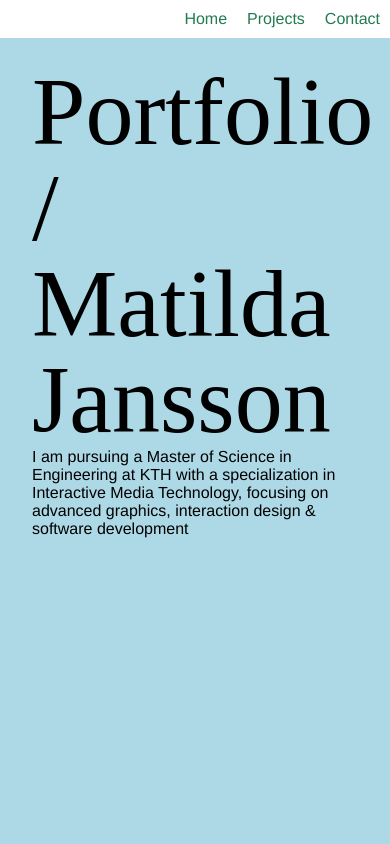
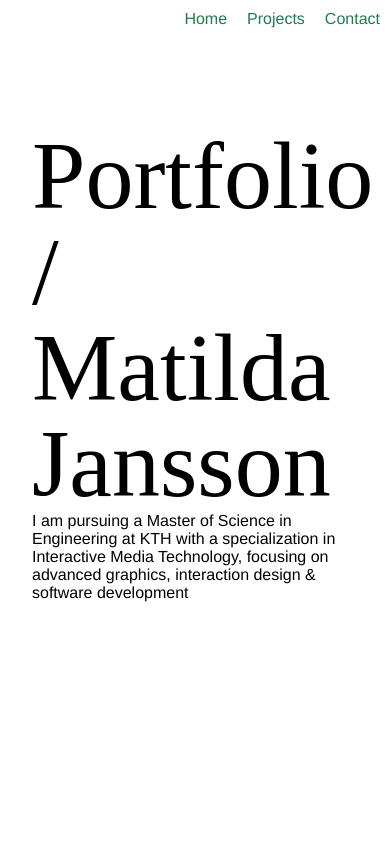
Before and after one commit to janssonm/portfolio, a plain HTML site: page index.html in a window 390 px wide. Shown: the top 844 px of the page. Drawn offline with Linux system fonts and the light colour scheme; a web font is replaced by a local one.

Commit message:
Background color fix

```diff
--- a/index.css
+++ b/index.css
@@ -162,9 +162,6 @@ img {
 }
 
 @media only screen and (max-width: 600px) {
-  body {
-    background-color: lightblue;
-  }
 
   #contactdiv {
     flex-direction: column;
@@ -181,9 +178,8 @@ img {
     justify-content: end;
   }
 
-/*   #profilepic {
-  max-width: 100%;
-  height: auto;
-  max-height: 520px;
-} */
+  h1 {
+    padding-top: 64px;
+  }
+
 }
```
